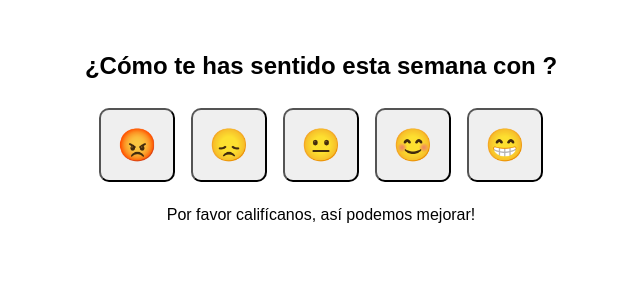
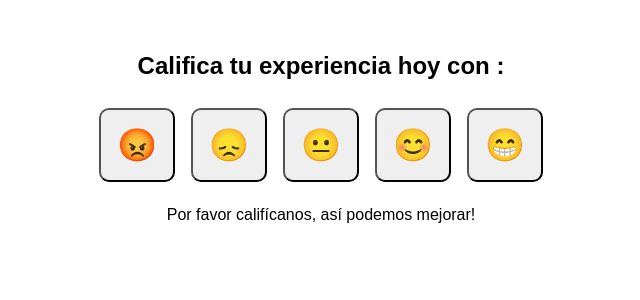
Before and after one commit to mangostaacosta/emoji-feedback, a React (Create React App) app: page /survey/1 in a window 1280 px wide. Shown: the top 300 px of the page, without its empty margins (319-959 px from the left). Built offline with nearby package versions, Linux system fonts and the light colour scheme; no server answers.

Commit message:
V9.21 cambio de pergunta estandar de encuesta e inactivacion input texto

```diff
--- a/src/SurveyPage.js
+++ b/src/SurveyPage.js
@@ -24,7 +24,7 @@ function formatOfficeName(slug) {
 function SurveyPage() {
   const MAXTEXT = 33;
 	const CUTOFF = 3;
-	const TEXTINPUT = true; // Toggle this to false to disable comment box and require only one click
+	const TEXTINPUT = false; // Toggle this to false to disable comment box and require only one click
 
 	const { office } = useParams();
   const [submitted, setSubmitted] = useState(false);
@@ -137,7 +137,7 @@ function SurveyPage() {
     <div className="App">
       {!submitted ? (
         <>
-          <h2>¿Cómo te has sentido esta semana con {capitalizedOffice}?</h2>
+          <h2>Califica tu experiencia hoy con {capitalizedOffice}:</h2>
           <div className="emoji-buttons">
 						<button onClick={() => handleEmojiSelect("muy_triste")}>😡</button>
 						<button onClick={() => handleEmojiSelect("triste")}>😞</button>
```
Also changed, not shown: readme_rma.txt.
